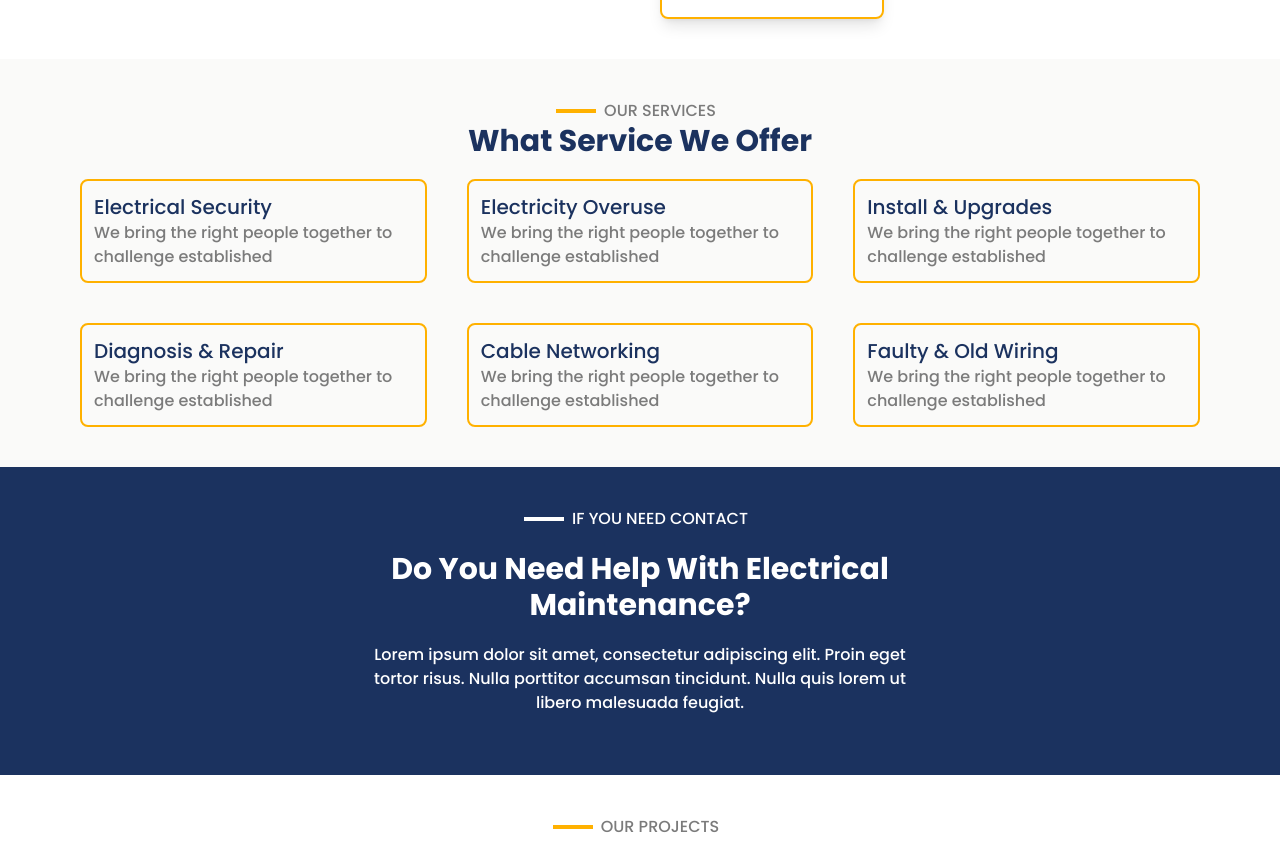
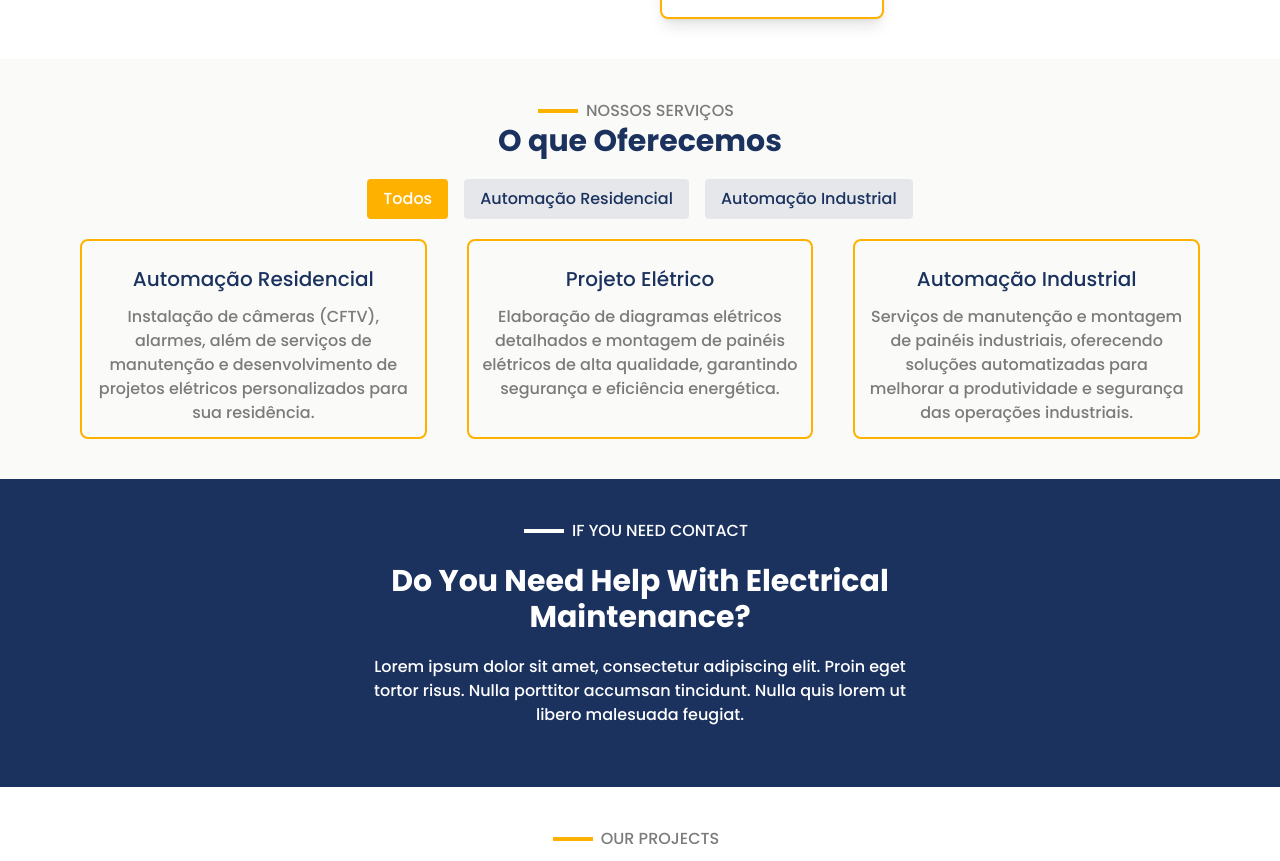
Before and after one commit to Karenzita18/landing-page-eletricista, a Next.js app: page / in a window 1280 px wide. Shown: the part 1072-1933 px from the top of the page. Built offline with nearby package versions, Linux system fonts and the light colour scheme.

Commit message:
K: update services

```diff
--- a/src/components/common/Feed/FeedServices.tsx
+++ b/src/components/common/Feed/FeedServices.tsx
@@ -1,8 +1,14 @@
+"use client";
+
+import { useState } from "react";
 import Image from "next/image";
 
 export default function FeedServices() {
+  const [selectedCategory, setSelectedCategory] = useState("Todos");
+
+  const filteredServices = selectedCategory === "Todos" ? services : services.filter(service => service.category === selectedCategory);
+
   return (
-    <>
     <section className="pt-10 pb-10 bg-stone-50" id="services">
       <div className="container">
         <div className="row">
@@ -10,21 +16,51 @@ export default function FeedServices() {
             <div className="flex items-center justify-center">
               <div className="border-2 border-[#FFB100] w-10"></div>
               <p className="text-brand-300 mx-2">
-                                OUR SERVICES
+                NOSSOS SERVIÇOS
               </p>
             </div>
             <h1 className="text-brand-100 text-3xl mb-5 font-bold max-w-lg mx-auto">
-                            What Service We Offer
+              O que Oferecemos
             </h1>
           </div>
 
+          <div className="text-center mb-5">
+            <button
+                onClick={() => setSelectedCategory("Todos")}
+                className={`mx-2 px-4 py-2 mb-2 md:mb-0  ${selectedCategory === "Todos" ? 'bg-brand-200 text-white' : 'bg-gray-200 text-brand-100'} rounded`}
+            >
+              Todos
+            </button>
+            <button
+                onClick={() => setSelectedCategory("Automação Residencial")}
+                className={`mx-2 px-4 py-2 mb-2 md:mb-0 ${selectedCategory === "Automação Residencial" ? 'bg-brand-200 text-white' : 'bg-gray-200 text-brand-100'} rounded`}
+            >
+              Automação Residencial
+            </button>
+            <button
+                onClick={() => setSelectedCategory("Automação Industrial")}
+                className={`mx-2 px-4 py-2 ${selectedCategory === "Automação Industrial" ? 'bg-brand-200 text-white' : 'bg-gray-200 text-brand-100'} rounded`}
+            >
+              Automação Industrial
+            </button>
+          </div>
+
           <div className="grid md:grid-cols-3 grid-cols-1 gap-10 ">
-                    {services.map((item, i) => (
-                        <div key={i} className="border-brand-200 rounded-lg border-2 py-3 px-3">
-                            <h1 className="text-brand-100 hover:text-brand-200 text-xl">
+            {filteredServices.map((item, i) => (
+              <div
+                key={i}
+                className="border-brand-200 rounded-lg border-2 py-3 px-3 flex flex-col items-center"
+              >
+                {/*<Image
+                    src={item.icon}
+                    alt={item.title}
+                    width={50}
+                    height={50}
+                />*/}
+                <h1 className="text-brand-100 hover:text-brand-200 text-xl text-center font-medium mt-3">
                   {item.title}
                 </h1>
-                            <p className="text-brand-300 text-base">
+                <p className="text-brand-300 text-base text-center mt-3">
                   {item.desc}
                 </p>
               </div>
@@ -33,33 +69,26 @@ export default function FeedServices() {
         </div>
       </div>
     </section>
-    </>
   );
 }
 
 const services = [
     {
-        title: "Electrical Security",
-        desc: "We bring the right people together to challenge established"
+        title: "Automação Residencial",
+        desc: "Instalação de câmeras (CFTV), alarmes, além de serviços de manutenção e desenvolvimento de projetos elétricos personalizados para sua residência.",
+        category: "Automação Residencial",
+        icon: "  "
     },
     {
-        title: "Electricity Overuse",
-        desc: "We bring the right people together to challenge established"
+        title: "Projeto Elétrico",
+        desc: "Elaboração de diagramas elétricos detalhados e montagem de painéis elétricos de alta qualidade, garantindo segurança e eficiência energética.",
+        category: "Automação Residencial",
+        icon: ""
     },
     {
-        title: "Install & Upgrades",
-        desc: "We bring the right people together to challenge established"
+        title: "Automação Industrial",
+        desc: "Serviços de manutenção e montagem de painéis industriais, oferecendo soluções automatizadas para melhorar a produtividade e segurança das operações industriais.",
+        category: "Automação Industrial",
+        icon: ""
     },
-    {
-        title: "Diagnosis & Repair",
-        desc: "We bring the right people together to challenge established"
-    },
-    {
-        title: "Cable Networking",
-        desc: "We bring the right people together to challenge established"
-    },
-    {
-        title: "Faulty & Old Wiring",
-        desc: "We bring the right people together to challenge established"
-    },
-]
+];
--- a/src/components/layout/Header.tsx
+++ b/src/components/layout/Header.tsx
@@ -83,10 +83,20 @@ export default function Header() {
                 <div className="flex justify-center items-center flex-shrink-0 max-w-[240px] md:max-w-[300px]">
                   <Link
                     href="/"
-                    className="cursor-pointer max-w-[26rem] md:max-w-[28rem] text-brand-100 "
+                    className="cursor-pointer max-w-[26rem] md:max-w-[28rem] text-brand-100 flex items-center"
                   >
                     <Icone />
+                    <div className="ml-2 flex flex-col text-center">
+                      <span className="md:text-3xl text-xl font-bold">
+                        Tecno
+                        <span className="text-brand-200">
+                          Auto
+                        </span>
+                      </span>
+                      <span className="md:text-lg text-sm font-semibold">Automação</span>
+                    </div>
                   </Link>
+
                 </div>
                 <div className="hidden mr-5 lg:flex flex-nowrap items-center">
                   <Scroll
```
Lines whose indentation alone changed are shown as unchanged.
